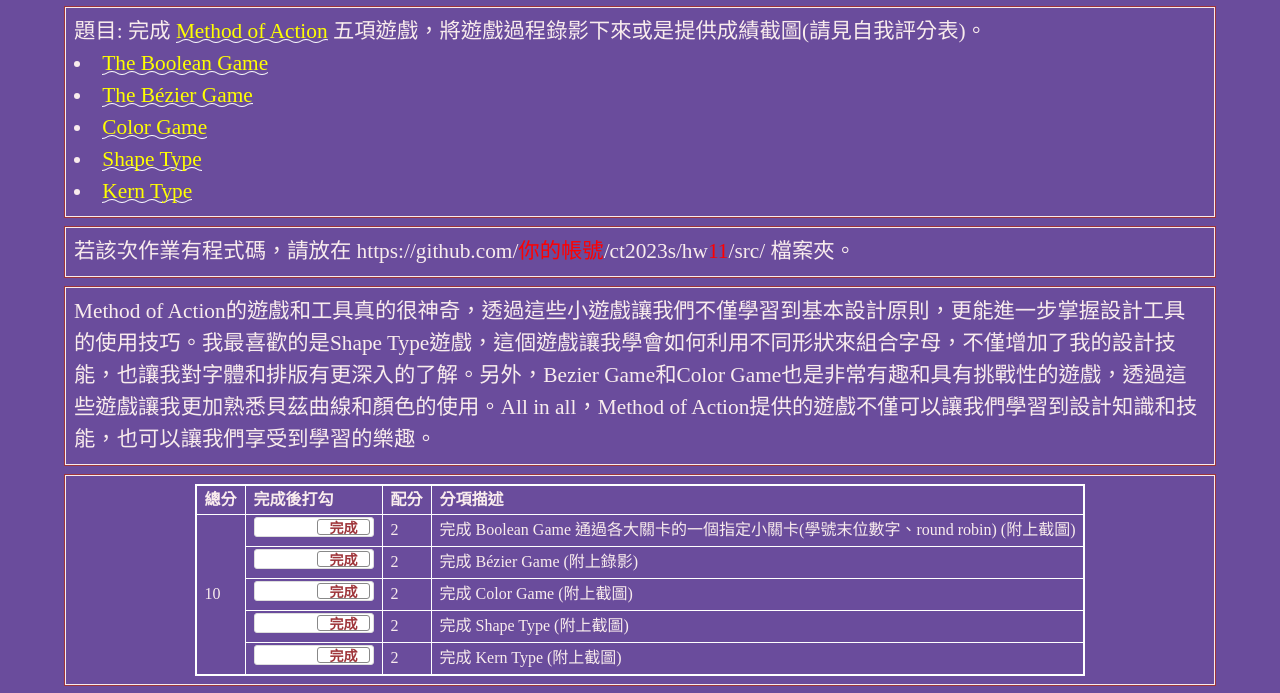
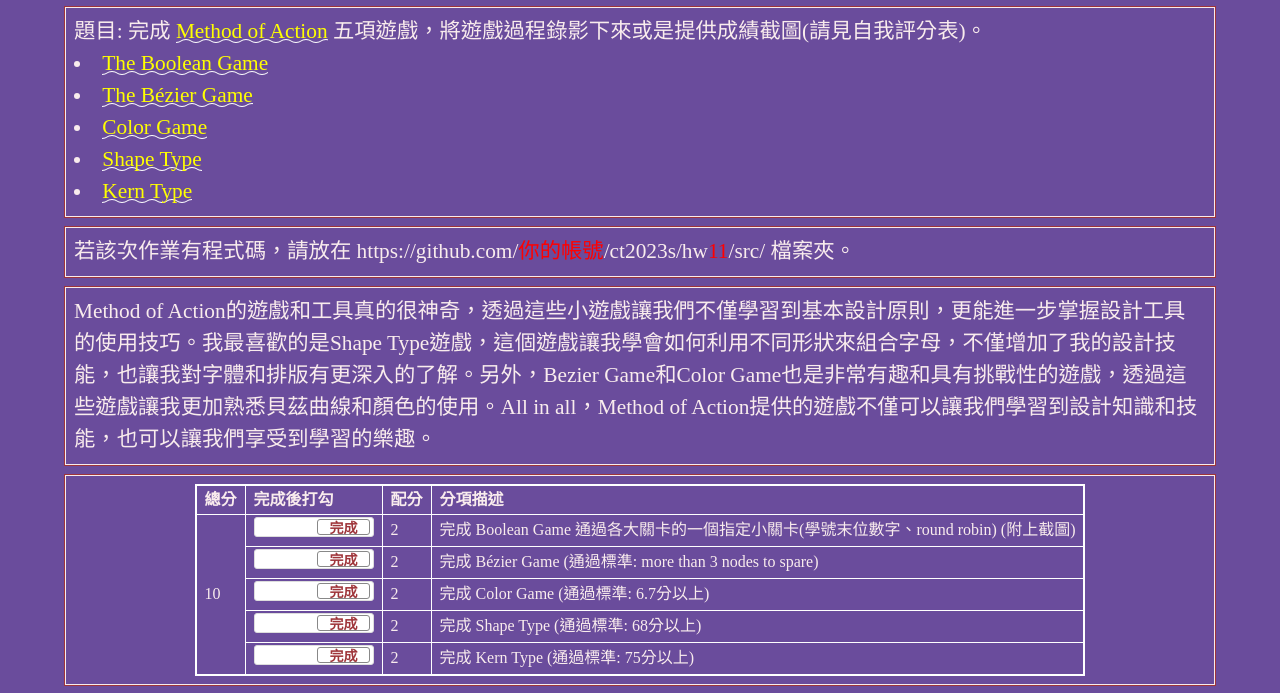
Before and after one commit to timtimno1/ct2023s, a plain HTML site: page hw11/index.html in a window 1280 px wide. Shown: the part 86-779 px from the top of the page. Drawn offline with nearby package versions, Linux system fonts and the light colour scheme.

Commit message:
Update index.html

```diff
--- a/hw11/index.html
+++ b/hw11/index.html
@@ -218,22 +218,22 @@
         <tr>
           <td><input type="checkbox" class="flipswitch" id="myCheckbox2" checked></td>
           <td id='m2'>2</td>
-          <td>完成 Bézier Game (附上錄影)</td>
+          <td>完成 Bézier Game (通過標準: more than 3 nodes to spare)</td>
         </tr>
         <tr>
           <td><input type="checkbox" class="flipswitch" id="myCheckbox3" checked></td>
           <td id='m3'>2</td>
-          <td>完成 Color Game (附上截圖)</td>
+          <td>完成 Color Game (通過標準: 6.7分以上)</td>
         </tr>
         <tr>
           <td><input type="checkbox" class="flipswitch" id="myCheckbox4" checked></td>
           <td id='m4'>2</td>
-          <td>完成 Shape Type (附上截圖)</td>
+          <td>完成 Shape Type (通過標準: 68分以上)</td>
         </tr>
         <tr>
           <td><input type="checkbox" class="flipswitch" id="myCheckbox5" checked></td>
           <td id='m5'>2</td>
-          <td>完成 Kern Type (附上截圖)</td>
+          <td>完成 Kern Type (通過標準: 75分以上)</td>
         </tr>
       </table>
     </div>
```
